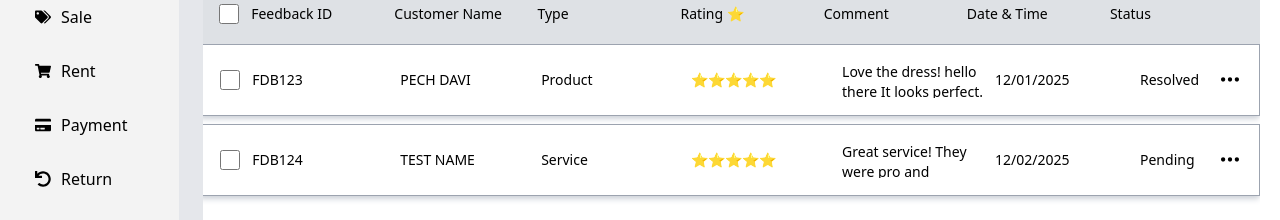
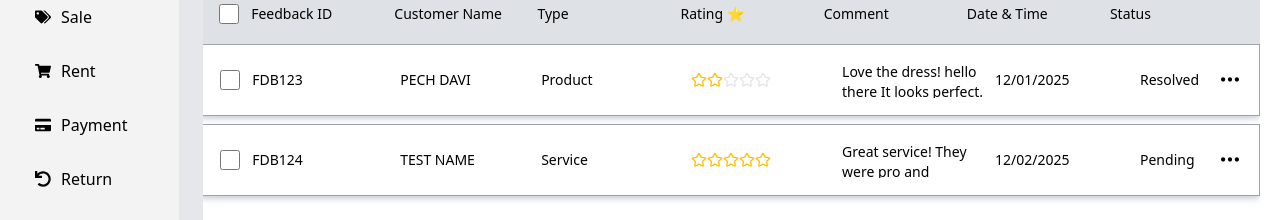
Before and after one commit to PEav52/POS-front-end, a Next.js app: page /feedback in a window 1280 px wide. Shown: the part 217-437 px from the top of the page. Built offline with nearby package versions, Linux system fonts and the light colour scheme.

Commit message:
commit change

```diff
--- /dev/null
+++ b/src/app/components/Rating/Rating.tsx
@@ -0,0 +1,21 @@
+import { Star } from "lucide-react";
+import React from "react";
+
+type RatingProps = {
+  rating: number;
+};
+const Rating = ({ rating }: RatingProps) => {
+  return (
+    <div className="flex">
+      {[1, 2, 3, 4, 5].map((index) => (
+        <Star
+          key={index}
+          color={index <= rating ? "#FFC107" : "#E4E5E9"}
+          className="w-4 h-4"
+        />
+      ))}
+    </div>
+  );
+};
+
+export default Rating;
--- a/src/app/constants/data.ts
+++ b/src/app/constants/data.ts
@@ -920,7 +920,7 @@
     Feedback_ID: "FDB123",
     Customer_Name: "PECH DAVI",
     Type: "Product",
-    Rating: " ⭐⭐⭐⭐⭐ ",
+    Rating: 2,
     Comment: "Love the dress! hello there It looks perfect.",
     Date: "12/01/2025",
     Status: "Resolved",
@@ -929,7 +929,7 @@
     Feedback_ID: "FDB124",
     Customer_Name: "TEST NAME",
     Type: "Service",
-    Rating: "⭐⭐⭐⭐⭐ ",
+    Rating: 5,
     Comment: "Great service! They were pro and friendly.",
     Date: "12/02/2025",
     Status: "Pending",
--- a/src/app/feedback/page.tsx
+++ b/src/app/feedback/page.tsx
@@ -10,6 +10,7 @@
 import { MdMore } from "react-icons/md";
 import { menuIcon } from "../constants/data";
 import { FaComments } from "react-icons/fa6";
+import Rating from "../components/Rating/Rating";
 const Return = () => {
   const [activeNav, setActiveMenu] = useState<string>("All");
   const [isAllChecked, setIsAllChecked] = useState(false);
@@ -299,7 +300,7 @@
                 {item.Type}
               </li>
               <li className="w-28 ml-[45px]  break-words whitespace-normal">
-                {item.Rating}
+              <Rating rating={item.Rating || 0}/>
               </li>
               <li className="w-36 h-9 overflow-hidden ml-[30px]   break-words whitespace-normal">
                 {item.Comment}
```
